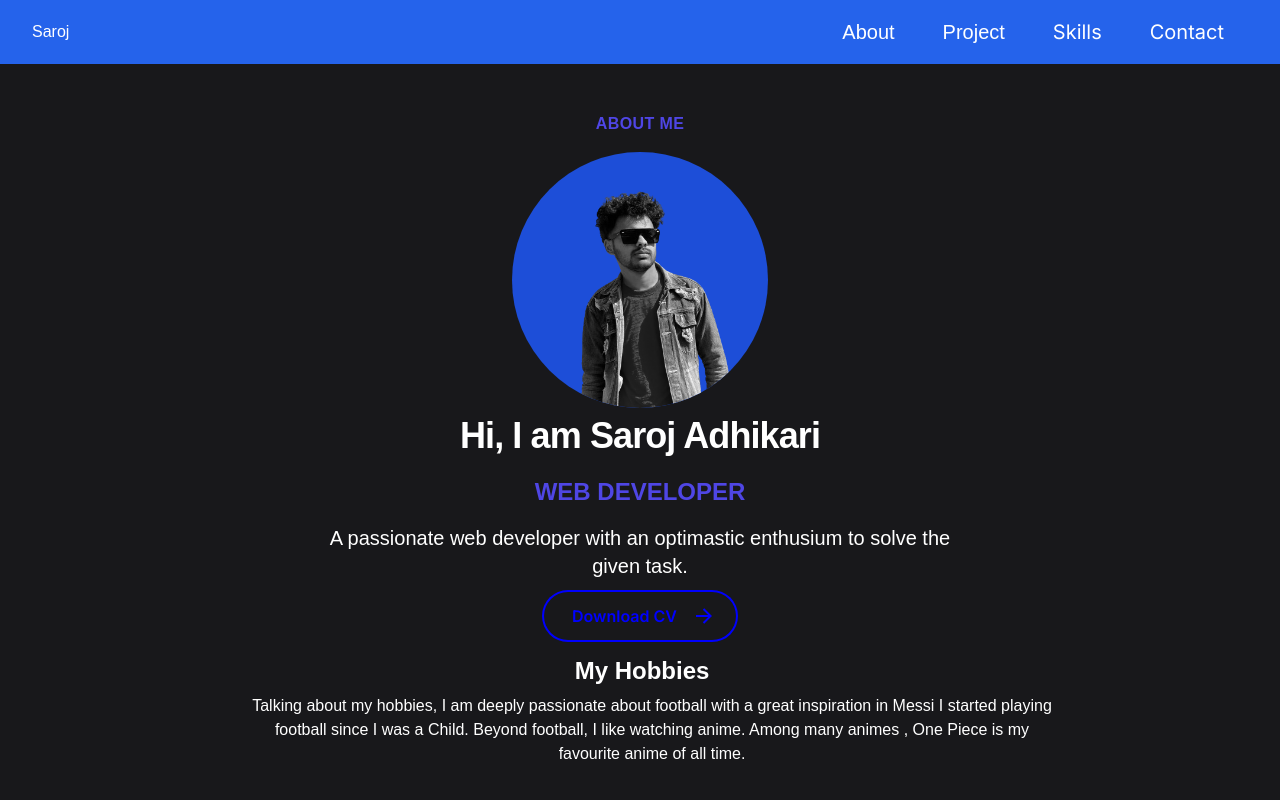
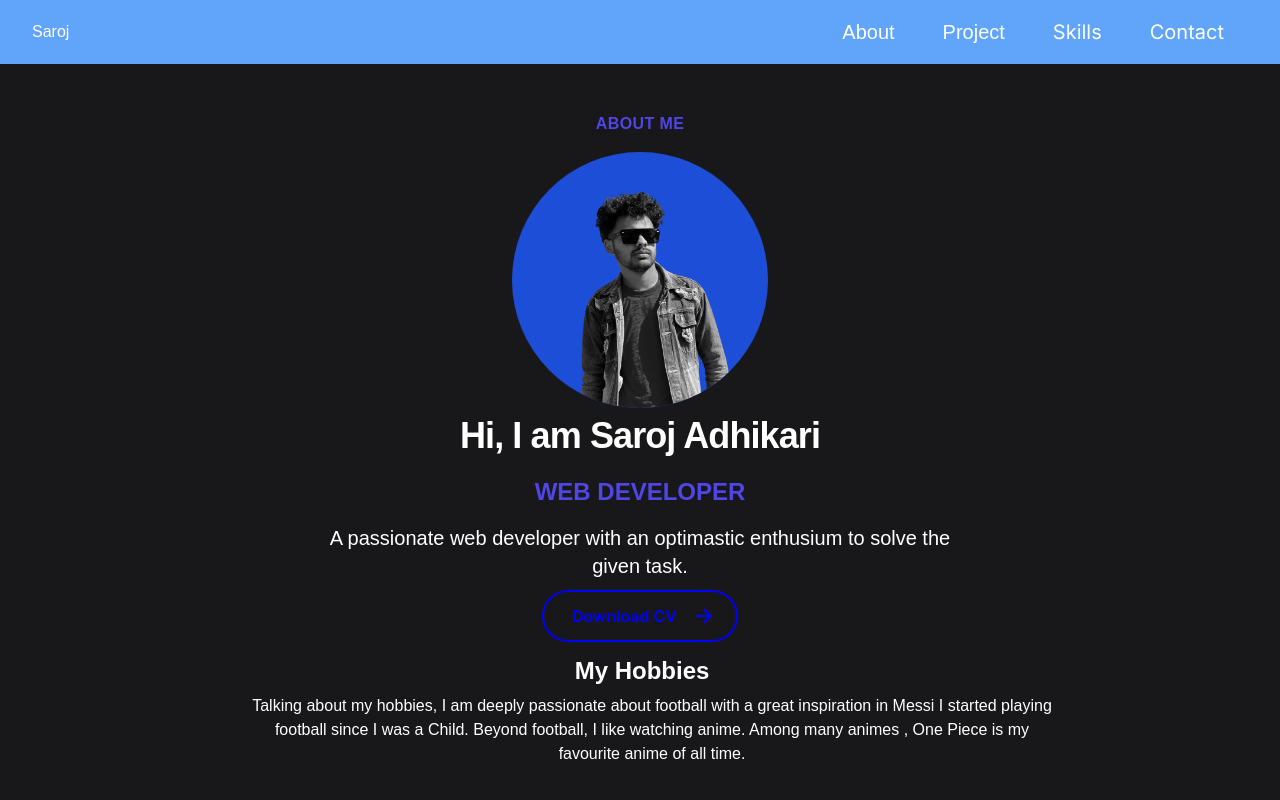
Before and after one commit to Sawrozzz/React-portfolio, a Next.js app: page / in a window 1280 px wide. Shown: the top 800 px of the page. Built offline with nearby package versions, Linux system fonts and the light colour scheme.

Commit message:
refactoring design

```diff
--- a/app/components/NavBar/page.js
+++ b/app/components/NavBar/page.js
@@ -8,7 +8,7 @@ const NavBar = () => {
   const [navbar, setNavBar] = useState(false);
   return (
     <>
-      <nav className="w-full bg-blue-600 fixed top-0 left-0 right-0 z-10">
+      <nav className="w-full bg-blue-400 fixed top-0 left-0 right-0 z-10">
         <div className="justify-between px-4 mx-auto lg:max-w-7xl md:items-center md:flex md:px-8">
           <div>
             <div className="flex items-center justify-between py-3 md:py-5 md:block">
--- a/app/components/Project/page.js
+++ b/app/components/Project/page.js
@@ -34,7 +34,7 @@ const Project = () => {
   ];
 
   return (
-    <section className="bg-zinc-900 py-12">
+    <section id='project' className="bg-zinc-900 py-12">
       <div className="max-w-7xl mx-auto px-4 sm:px-6 lg:px-8">
         <h2 className="text-3xl font-extrabold text-blue-500 text-center mb-8 font-filroy">
           Projects
--- a/app/components/Skill/page.js
+++ b/app/components/Skill/page.js
@@ -72,7 +72,7 @@ const tools = [
     },
   ];
   return (
-    <section className="bg-zinc-900 py-12">
+    <section id="skill" className="bg-zinc-900 py-12">
       <div className="max-w-7xl mx-auto px-4 sm:px-6 lg:px-8">
         <h2 className="text-3xl font-extrabold text-blue-400 text-center mb-8 font-filroy">
           My Skills
```
